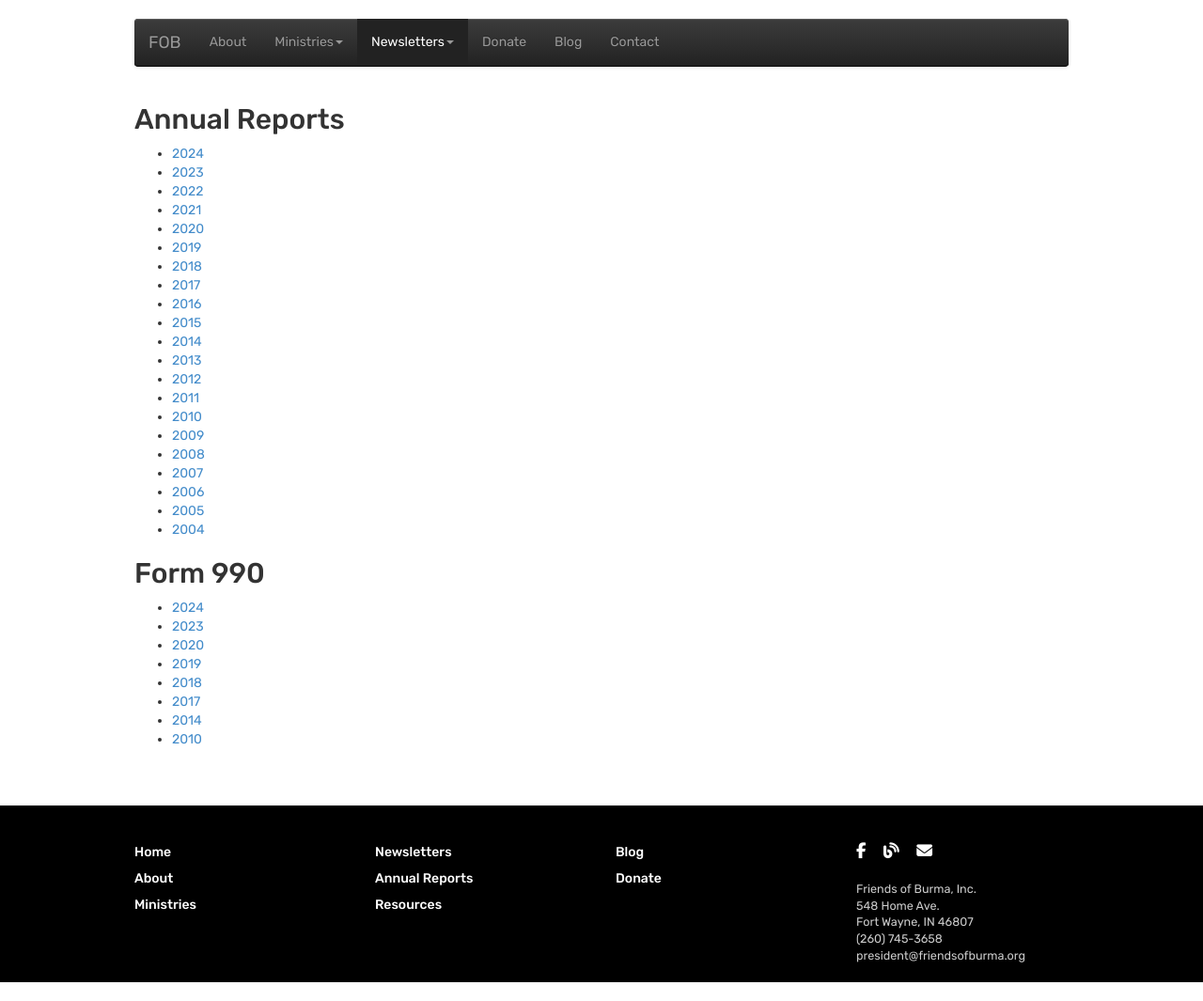
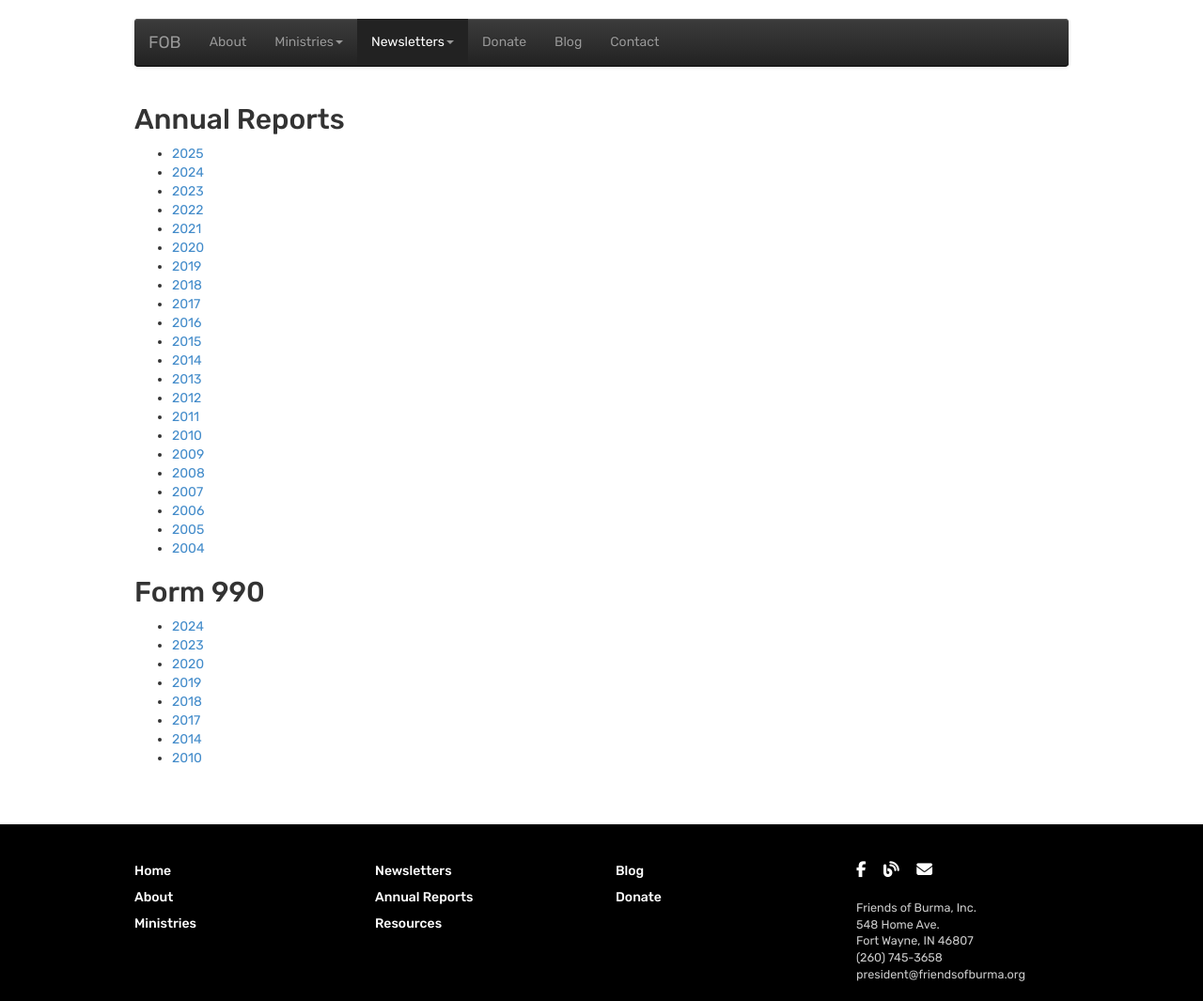
Before and after one commit to friendsofburma/friendsofburma.github.io, a Jekyll site: the page built from _pages/annualreports.md, in a window 1280 px wide. Shown: the whole page at 94% size. Built offline with Jekyll 4.4.1, drawn with Linux system fonts in a browser that asks for light colours.

Commit message:
2025 annual report.

```diff
--- a/_pages/annualreports.md
+++ b/_pages/annualreports.md
@@ -7,6 +7,7 @@ permalink: /annualreports/
 
 ## Annual Reports
 
+- [2025](/static/docs/annual_report_2025.pdf)
 - [2024](/static/docs/annual_report_2024.pdf)
 - [2023](/static/docs/annual_report_2023.pdf)
 - [2022](http://news.friendsofburma.org/2023/01/friends-of-burma-annual-report-2022.html)
```
Also changed, not shown: 1 other file.
